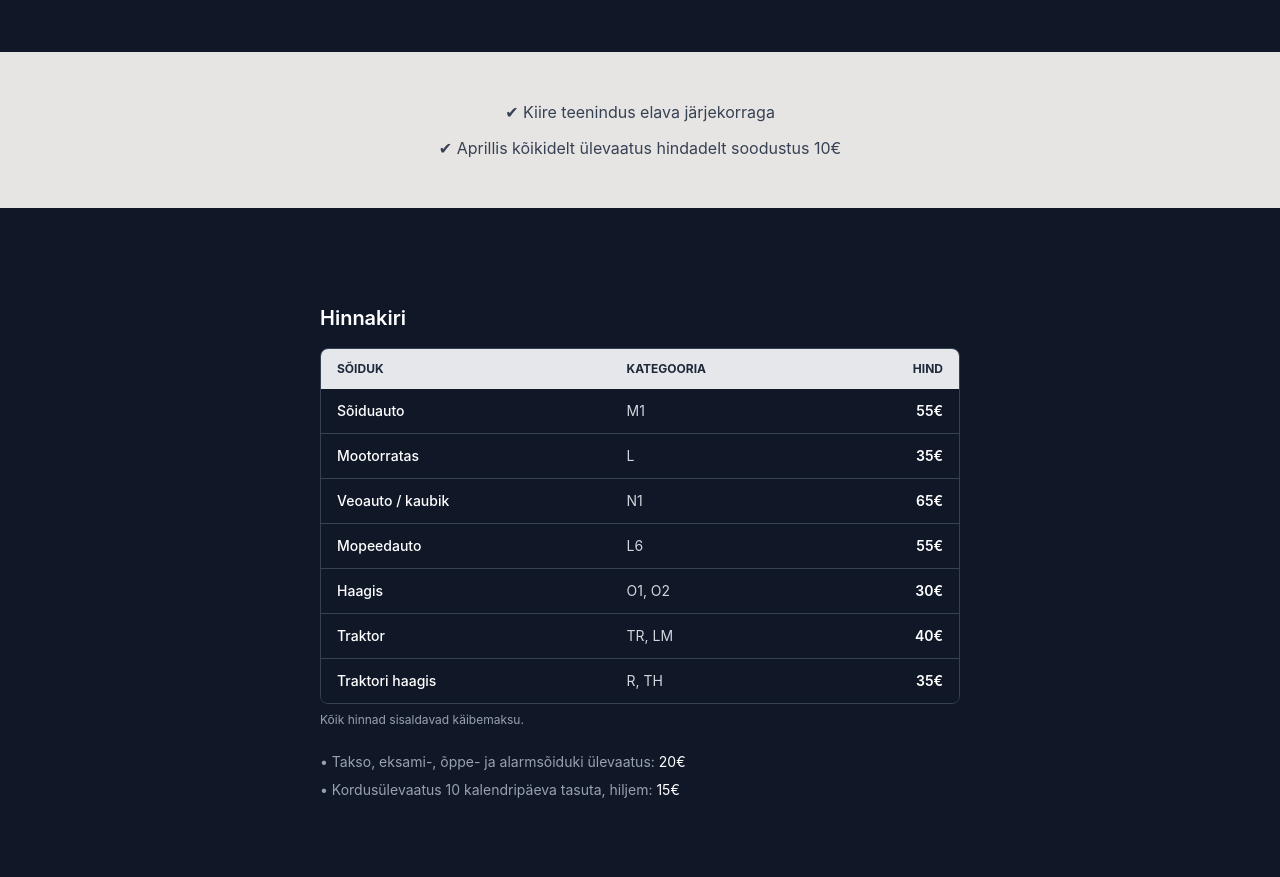
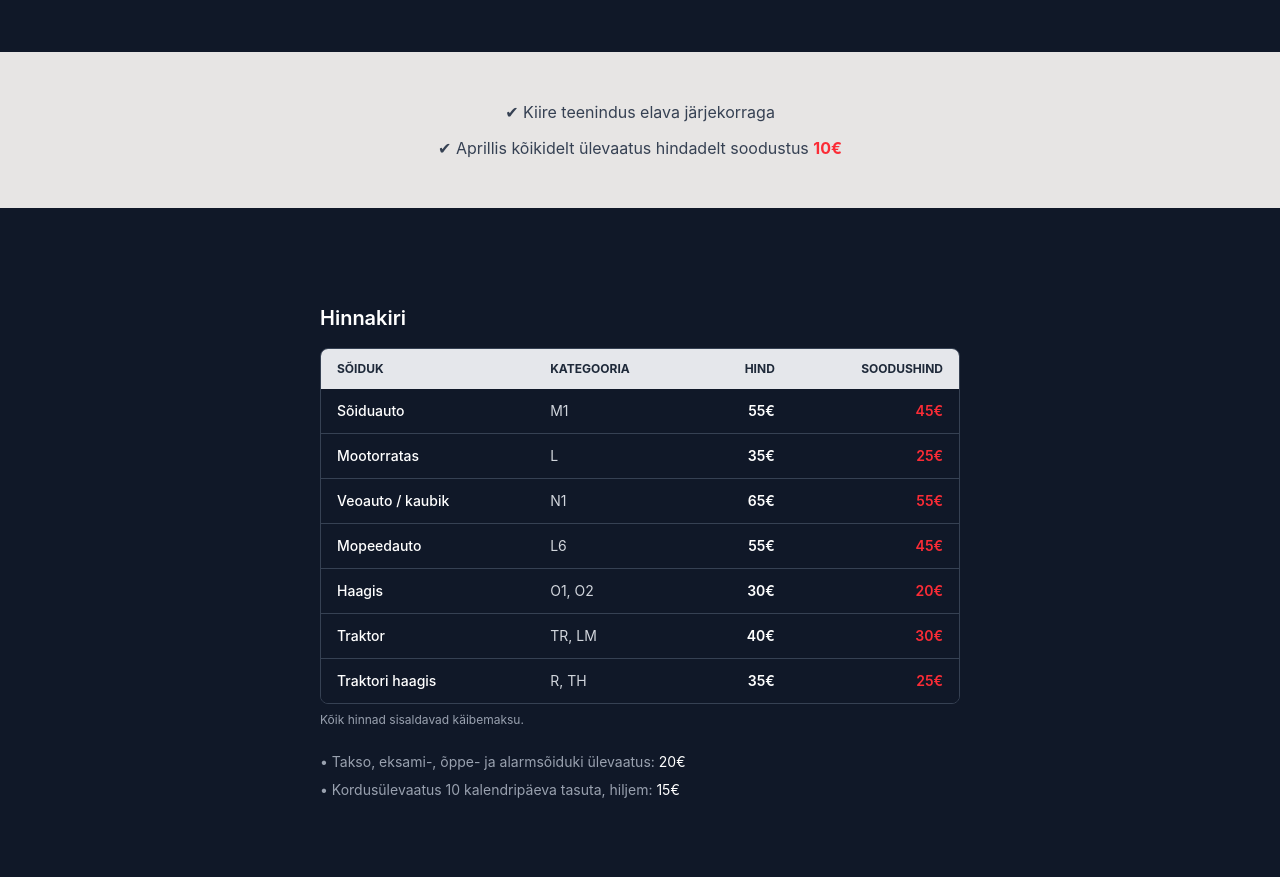
Before and after one commit to randelreiman/iru-ut, a website built with Vite: page index.html in a window 1280 px wide. Shown: the part 380-1257 px from the top of the page. Built offline with nearby package versions, Linux system fonts and the light colour scheme.

Commit message:
add discounts

```diff
--- a/index.html
+++ b/index.html
@@ -167,7 +167,10 @@
       <section class="bg-stone-200 py-12">
         <div class="max-w-4xl mx-auto text-center space-y-3 text-gray-700">
           <p>✔ Kiire teenindus elava järjekorraga</p>
-          <p>✔ Aprillis kõikidelt ülevaatus hindadelt soodustus 10€</p>
+          <p>
+            ✔ Aprillis kõikidelt ülevaatus hindadelt soodustus
+            <span class="font-bold text-red-500">10€</span>
+          </p>
         </div>
       </section>
       <section id="hinnakiri" class="bg-gray-900 py-16">
@@ -184,6 +187,7 @@
                     <th class="px-4 py-3">Sõiduk</th>
                     <th class="px-4 py-3">Kategooria</th>
                     <th class="px-4 py-3 text-right">Hind</th>
+                    <th class="px-4 py-3 text-right">Soodushind</th>
                   </tr>
                 </thead>
 
@@ -193,42 +197,49 @@
                     <td class="px-4 py-3 font-medium text-white">Sõiduauto</td>
                     <td class="px-4 py-3 text-gray-300">M1</td>
                     <td class="px-4 py-3 text-right font-semibold text-white">55€</td>
+                    <td class="px-4 py-3 text-right font-semibold text-red-500">45€</td>
                   </tr>
 
                   <tr class="hover:bg-gray-800 transition">
                     <td class="px-4 py-3 font-medium text-white">Mootorratas</td>
                     <td class="px-4 py-3 text-gray-300">L</td>
                     <td class="px-4 py-3 text-right font-semibold text-white">35€</td>
+                    <td class="px-4 py-3 text-right font-semibold text-red-500">25€</td>
                   </tr>
 
                   <tr class="hover:bg-gray-800 transition">
                     <td class="px-4 py-3 font-medium text-white">Veoauto / kaubik</td>
                     <td class="px-4 py-3 text-gray-300">N1</td>
                     <td class="px-4 py-3 text-right font-semibold text-white">65€</td>
+                    <td class="px-4 py-3 text-right font-semibold text-red-500">55€</td>
                   </tr>
 
                   <tr class="hover:bg-gray-800 transition">
                     <td class="px-4 py-3 font-medium text-white">Mopeedauto</td>
                     <td class="px-4 py-3 text-gray-300">L6</td>
                     <td class="px-4 py-3 text-right font-semibold text-white">55€</td>
+                    <td class="px-4 py-3 text-right font-semibold text-red-500">45€</td>
                   </tr>
 
                   <tr class="hover:bg-gray-800 transition">
                     <td class="px-4 py-3 font-medium text-white">Haagis</td>
                     <td class="px-4 py-3 text-gray-300">O1, O2</td>
                     <td class="px-4 py-3 text-right font-semibold text-white">30€</td>
+                    <td class="px-4 py-3 text-right font-semibold text-red-500">20€</td>
                   </tr>
 
                   <tr class="hover:bg-gray-800 transition">
                     <td class="px-4 py-3 font-medium text-white">Traktor</td>
                     <td class="px-4 py-3 text-gray-300">TR, LM</td>
                     <td class="px-4 py-3 text-right font-semibold text-white">40€</td>
+                    <td class="px-4 py-3 text-right font-semibold text-red-500">30€</td>
                   </tr>
 
                   <tr class="hover:bg-gray-800 transition">
                     <td class="px-4 py-3 font-medium text-white">Traktori haagis</td>
                     <td class="px-4 py-3 text-gray-300">R, TH</td>
                     <td class="px-4 py-3 text-right font-semibold text-white">35€</td>
+                    <td class="px-4 py-3 text-right font-semibold text-red-500">25€</td>
                   </tr>
                 </tbody>
               </table>
```
